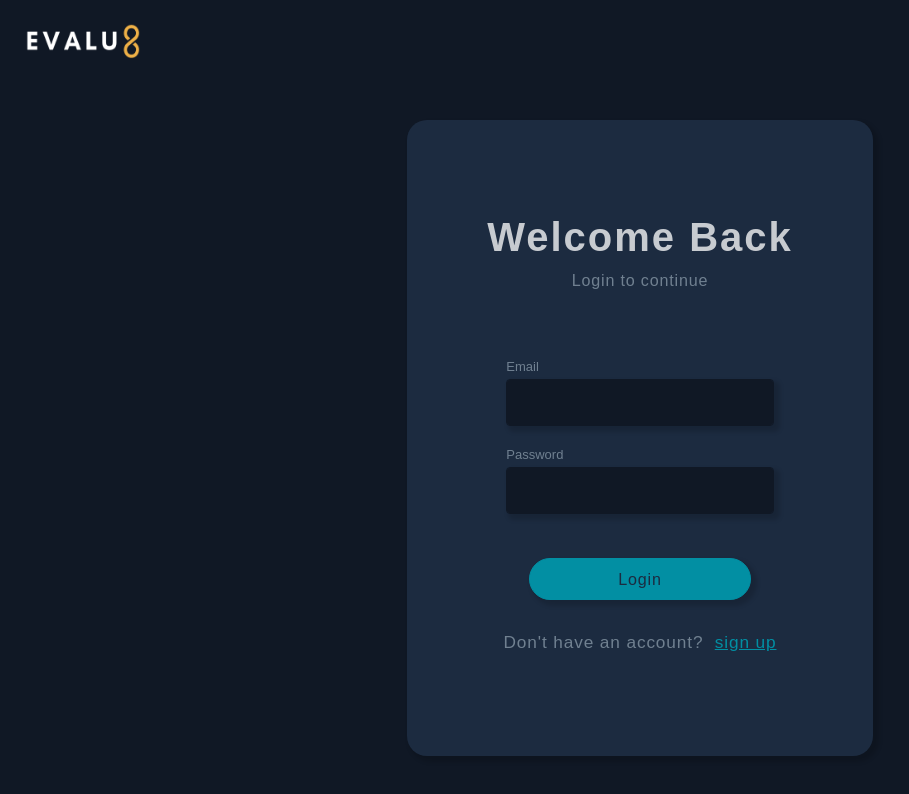
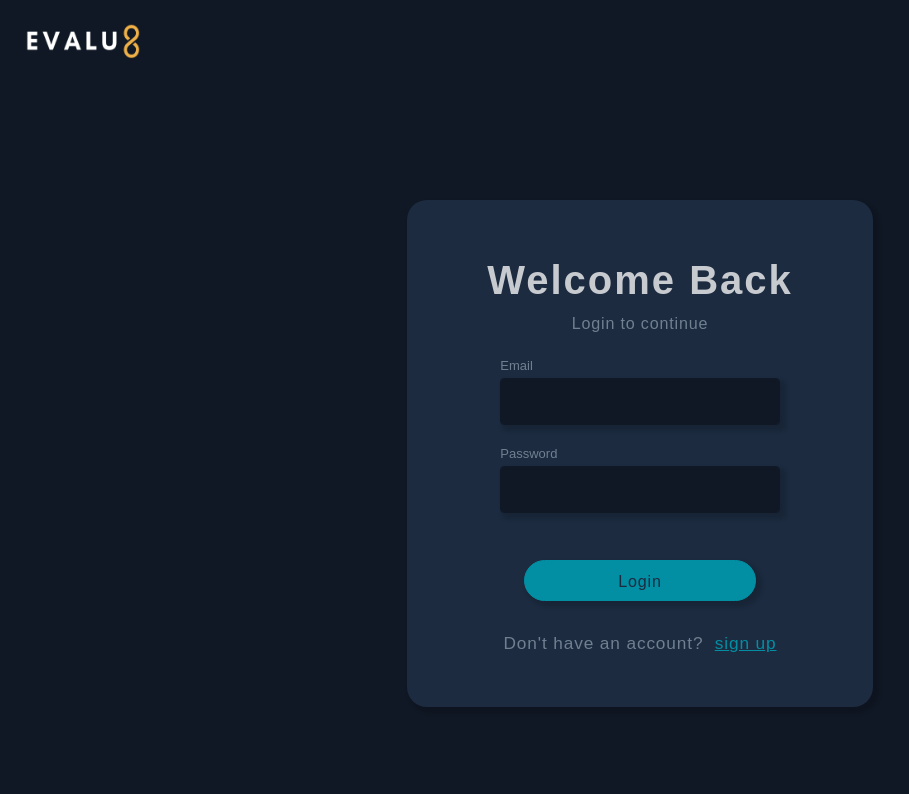
Before and after one commit to kjeganathan/evalu8, a React (Create React App) app in the folder client/: page /login in a window 1280 px wide. Shown: the top 794 px of the page, without its empty margins (0-909 px from the left). Built offline with nearby package versions, Linux system fonts and the light colour scheme.

Commit message:
finished login page design

```diff
--- a/client/src/Login.css
+++ b/client/src/Login.css
@@ -17,6 +17,7 @@
     text-align: center;
     color: rgba(255, 255, 255, 0.755);
     margin-bottom:1px;
+    padding-top:50px;
 
 }
 
@@ -29,7 +30,7 @@
     line-height: 1.5;
     font-size: calc(2vmin + 0.01vmax);
     color:slategray;
-    margin-bottom:60px;
+
 }
 
 #loginForm{
@@ -48,17 +49,14 @@
 }
 
 #emailForm{
-    margin-top:1%;
+    margin-top:calc(2vmin + 0.01vmax);
 }
 
 #login-form-modal{
     width:calc(34.2vmin + 15vmax);
     margin-left:auto;
     margin-right:auto;
-    padding-top:2px;
-    padding-right:10px;
-    padding-left:10px;
-    padding-bottom:100px;
+    padding-bottom:50px;
     background-color: hsl(215, 40%, 18%);
     border-color: hsl(215, 40%, 18%);
     box-shadow: 4px 4px 4px 2px rgba(0, 0, 0, 0.15);
```
Also changed, not shown: 6 other files (tests, documents, lock files or other folders).
